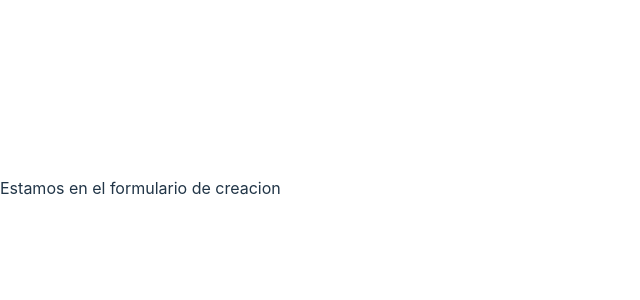
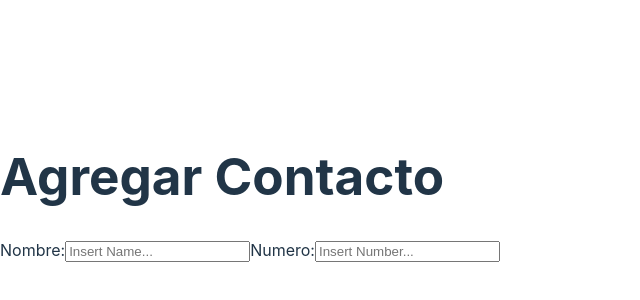
Before and after one commit to FrancoNahuelPerez/Practice-one, a React (Vite) app in the folder Client/: page /form in a window 1280 px wide. Shown: the part 212-512 px from the top of the page, without its empty margins (0-640 px from the left). Built offline with nearby package versions, Linux system fonts and the light colour scheme.

Commit message:
formulario empezado

```diff
--- a/Client/src/Redux/action.js
+++ b/Client/src/Redux/action.js
@@ -1,5 +1,5 @@
 import axios from "axios";
-import { GET_CONTACTOS, DEL_CONTACTOS } from "./actionType";
+import { GET_CONTACTOS, DEL_CONTACTOS, POST_CONTACTOS } from "./actionType";
 
 export const getContactos = () => {
   return async function (dispatch) {
@@ -15,10 +15,31 @@ export const getContactos = () => {
 export const delContactos = (id) => {
   return async function (dispatch) {
     try {
-      const eliminar = await axios.delete(`http://localhost:3001/contactos/${id}`);
+      const eliminar = await axios.delete(
+        `http://localhost:3001/contactos/${id}`
+      );
       dispatch({ type: DEL_CONTACTOS, payload: eliminar.data });
     } catch (error) {
-        alert('Error al eliminar el contacto')
+      alert("Error al eliminar el contacto");
     }
   };
 };
+
+export const postContactos = (props) => {
+  return async function (dispatch) {
+    try {
+      const response = axios.post("http://localhost:3001/contactos/", {
+        ...props,
+      });
+      alert("Contacto agregado Exitosamente");
+      dispatch({type: POST_CONTACTOS, payload: response.data})
+    } catch (error) {
+      if(error.response){
+        alert(error.response.data.error)
+      }
+      else{
+        alert("El contacto no se ha podido crear")
+      }
+    }
+  };
+};
--- a/Client/src/Redux/actionType.js
+++ b/Client/src/Redux/actionType.js
@@ -1,2 +1,3 @@
 export const GET_CONTACTOS = "GET_CONTACTOS"
 export const DEL_CONTACTOS = 'DEL_CONTACTOS'
+export const POST_CONTACTOS = 'POST_CONTACTOS'
--- a/Client/src/Redux/reducer.js
+++ b/Client/src/Redux/reducer.js
@@ -1,4 +1,4 @@
-import { GET_CONTACTOS, DEL_CONTACTOS } from "./actionType";
+import { GET_CONTACTOS, DEL_CONTACTOS, POST_CONTACTOS } from "./actionType";
 
 const initialState = {
     contactos : [],
@@ -15,10 +15,15 @@ const rootReducer = (state = initialState, action) => {
             }
         case DEL_CONTACTOS:
             const deleteContacto = action.payload.id
-            const contactoElminados = state.contactos.filter((contacto) => contacto.id !== deleteId)
+            const contactoElminados = state.contactos.filter((contacto) => contacto.id !== deleteContacto)
             return{
                 ...state,
                 contactos: contactoElminados
+            }
+        case POST_CONTACTOS:
+            return{
+                ...state,
+                contactos: [...state.contactos, action.payload]
             }
         default:
             return {...state}
--- a/Client/src/Views/Form/Form.jsx
+++ b/Client/src/Views/Form/Form.jsx
@@ -1,7 +1,46 @@
-import React from 'react'
+import React from "react";
+import { useState } from "react";
 
 export default function Form() {
+  const [form, setForm] = useState({
+    name: "",
+    phone: "",
+  });
+
+  const [error, setError] = useState({});
+
+  const changeHandler = (event) => {
+    setForm({
+      ...form,
+      [event.target.name]: event.target.value,
+    });
+  };
+
   return (
-    <div>Estamos en el formulario de creacion</div>
-  )
+    <div>
+      <form>
+        <h1>Agregar Contacto</h1>
+        <label htmlFor="name">
+          Nombre:
+        </label>
+        <input
+        id="name"
+        type="text"
+        value={form.name}
+        onChange={changeHandler}
+        name="name"
+        placeholder="Insert Name..."></input>
+        <label htmlFor="phone">
+          Numero:
+        </label>
+        <input
+        id="phone"
+        type="text"
+        value={form.phone}
+        onChange={changeHandler}
+        name="phone"
+        placeholder="Insert Number..."></input>
+      </form>
+    </div>
+  );
 }
```
